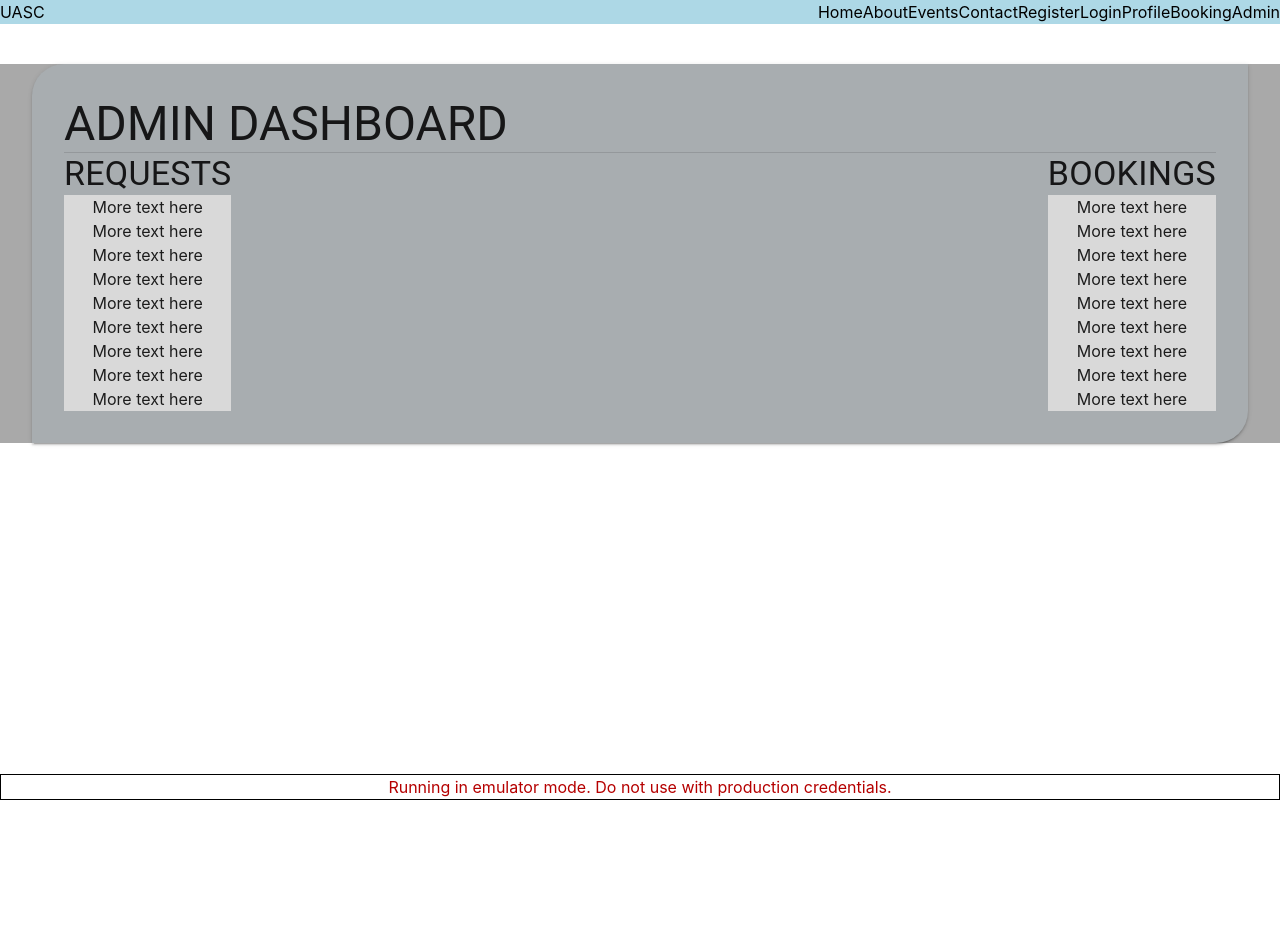
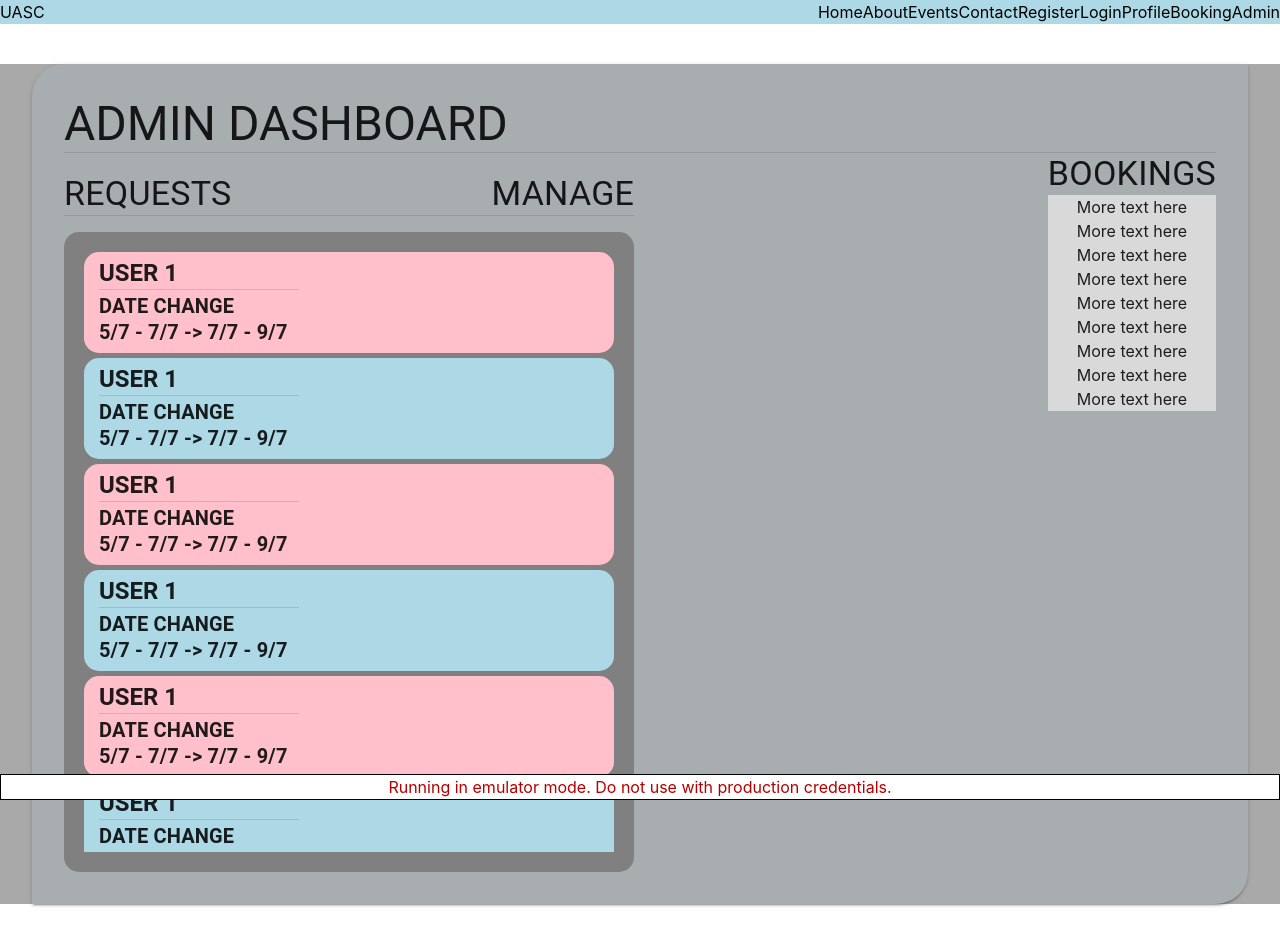
Before and after one commit to UoaWDCC/uasc-web, a React (Create React App) app in the folder frontend/: page /admin in a window 1280 px wide. Before the commit the page ends 800 px from the top, so only its background shows below. Built offline with nearby package versions, Linux system fonts and the light colour scheme.

Commit message:
Added AdminRequests component
potential styling changes can be added, as well as changes to the scrollbar to look nicer

```diff
--- a/frontend/src/components/AdminRequests.js
+++ b/frontend/src/components/AdminRequests.js
@@ -1,22 +1,225 @@
-import { Box, Typography } from "@mui/material";
+import { Grid, Typography, Box, Divider, Paper } from "@mui/material";
 
-const Requests = () => {
+const AdminDashboardRequest = () => {
+  const gridItemStyle = {
+    gridItem1: {
+      borderRadius: 15, // Change the value as needed
+      backgroundColor: "gray", // Change the background color as needed
+      padding: "20px", // Add padding as needed
+      boxShadow: "none",
+    },
+
+    gridItem2: {
+      borderRadius: 15, // Change the value as needed
+      backgroundColor: "pink", // Change the background color as needed
+      padding: "5px", // Add padding as needed
+      boxShadow: "none",
+      marginBottom: "5px",
+    },
+    gridItem3: {
+      borderRadius: 15, // Change the value as needed
+      backgroundColor: "lightblue", // Change the background color as needed
+      padding: "5px", // Add padding as needed
+      boxShadow: "none",
+      marginBottom: "5px",
+    },
+  };
+
+  const textBreakStyle = {
+    display: "block",
+    marginBottom: -6,
+  };
+
   return (
     <div>
-      <Typography variant="h4" align="left" > REQUESTS </Typography>
-      <Box sx={{bgcolor: "#D9D9D9"}}>
-        <p>More text here</p>
-        <p>More text here</p>
-        <p>More text here</p>
-        <p>More text here</p>
-        <p>More text here</p>
-        <p>More text here</p>
-        <p>More text here</p>
-        <p>More text here</p>
-        <p>More text here</p>
-      </Box>
+      <Grid container rowSpacing={2} paddingTop="20px">
+        <Grid item xs={6}>
+          <Typography variant="h4" align="left">
+            REQUESTS
+          </Typography>
+          <Divider />
+        </Grid>
+        <Grid item xs={6}>
+          <Typography variant="h4" align="right">
+            MANAGE
+          </Typography>
+          <Divider />
+        </Grid>
+
+        <Grid item xs={12}>
+          <Paper elevation={0} style={gridItemStyle.gridItem1}>
+            <Grid
+              sx={{
+                overflowY: "scroll",
+                maxHeight: "600px",
+              }}
+            >
+              <Grid item xs={12}>
+                <Paper elevation={0} style={gridItemStyle.gridItem2}>
+                  <Box paddingLeft="10px">
+                    <Typography
+                      variant="h5"
+                      align="left"
+                      sx={{ fontWeight: "bold" }}
+                    >
+                      USER 1
+                    </Typography>
+                    <Divider width="200px" />
+                    <Typography
+                      variant="h6"
+                      align="left"
+                      sx={{ fontWeight: "bold" }}
+                    >
+                      DATE CHANGE
+                      <span style={textBreakStyle}></span>
+                      5/7 - 7/7 -&gt; 7/7 - 9/7
+                    </Typography>
+                  </Box>
+                </Paper>
+              </Grid>
+              <Grid item xs={12}>
+                <Paper elevation={0} style={gridItemStyle.gridItem3}>
+                  <Box paddingLeft="10px">
+                    <Typography
+                      variant="h5"
+                      align="left"
+                      sx={{ fontWeight: "bold" }}
+                    >
+                      USER 1
+                    </Typography>
+                    <Divider width="200px" />
+                    <Typography
+                      variant="h6"
+                      align="left"
+                      sx={{ fontWeight: "bold" }}
+                    >
+                      DATE CHANGE
+                      <span style={textBreakStyle}></span>
+                      5/7 - 7/7 -&gt; 7/7 - 9/7
+                    </Typography>
+                  </Box>
+                </Paper>
+              </Grid>
+              <Grid item xs={12}>
+                <Paper elevation={0} style={gridItemStyle.gridItem2}>
+                  <Box paddingLeft="10px">
+                    <Typography
+                      variant="h5"
+                      align="left"
+                      sx={{ fontWeight: "bold" }}
+                    >
+                      USER 1
+                    </Typography>
+                    <Divider width="200px" />
+                    <Typography
+                      variant="h6"
+                      align="left"
+                      sx={{ fontWeight: "bold" }}
+                    >
+                      DATE CHANGE
+                      <span style={textBreakStyle}></span>
+                      5/7 - 7/7 -&gt; 7/7 - 9/7
+                    </Typography>
+                  </Box>
+                </Paper>
+              </Grid>
+              <Grid item xs={12}>
+                <Paper elevation={0} style={gridItemStyle.gridItem3}>
+                  <Box paddingLeft="10px">
+                    <Typography
+                      variant="h5"
+                      align="left"
+                      sx={{ fontWeight: "bold" }}
+                    >
+                      USER 1
+                    </Typography>
+                    <Divider width="200px" />
+                    <Typography
+                      variant="h6"
+                      align="left"
+                      sx={{ fontWeight: "bold" }}
+                    >
+                      DATE CHANGE
+                      <span style={textBreakStyle}></span>
+                      5/7 - 7/7 -&gt; 7/7 - 9/7
+                    </Typography>
+                  </Box>
+                </Paper>
+              </Grid>
+              <Grid item xs={12}>
+                <Paper elevation={0} style={gridItemStyle.gridItem2}>
+                  <Box paddingLeft="10px">
+                    <Typography
+                      variant="h5"
+                      align="left"
+                      sx={{ fontWeight: "bold" }}
+                    >
+                      USER 1
+                    </Typography>
+                    <Divider width="200px" />
+                    <Typography
+                      variant="h6"
+                      align="left"
+                      sx={{ fontWeight: "bold" }}
+                    >
+                      DATE CHANGE
+                      <span style={textBreakStyle}></span>
+                      5/7 - 7/7 -&gt; 7/7 - 9/7
+                    </Typography>
+                  </Box>
+                </Paper>
+              </Grid>
+              <Grid item xs={12}>
+                <Paper elevation={0} style={gridItemStyle.gridItem3}>
+                  <Box paddingLeft="10px">
+                    <Typography
+                      variant="h5"
+                      align="left"
+                      sx={{ fontWeight: "bold" }}
+                    >
+                      USER 1
+                    </Typography>
+                    <Divider width="200px" />
+                    <Typography
+                      variant="h6"
+                      align="left"
+                      sx={{ fontWeight: "bold" }}
+                    >
+                      DATE CHANGE
+                      <span style={textBreakStyle}></span>
+                      5/7 - 7/7 -&gt; 7/7 - 9/7
+                    </Typography>
+                  </Box>
+                </Paper>
+              </Grid>
+              <Grid item xs={12}>
+                <Paper elevation={0} style={gridItemStyle.gridItem2}>
+                  <Box paddingLeft="10px">
+                    <Typography
+                      variant="h5"
+                      align="left"
+                      sx={{ fontWeight: "bold" }}
+                    >
+                      USER 1
+                    </Typography>
+                    <Divider width="200px" />
+                    <Typography
+                      variant="h6"
+                      align="left"
+                      sx={{ fontWeight: "bold" }}
+                    >
+                      DATE CHANGE
+                      <span style={textBreakStyle}></span>
+                      5/7 - 7/7 -&gt; 7/7 - 9/7
+                    </Typography>
+                  </Box>
+                </Paper>
+              </Grid>
+            </Grid>
+          </Paper>
+        </Grid>
+      </Grid>
     </div>
   );
 };
-
-export default Requests;
+export default AdminDashboardRequest;
--- a/frontend/src/pages/Admin.js
+++ b/frontend/src/pages/Admin.js
@@ -3,19 +3,30 @@ import Requests from "../components/AdminRequests";
 import Bookings from "../components/AdminBookings";
 
 const Admin = () => {
-	return (
-		<div>
-      <Paper elevation={2} sx={{ margin: "32px", marginTop:"64px", padding:" 32px", backgroundColor: "#A8ADB0", borderRadius: "32px 0px 32px 0px" }}>
-        <Typography variant="h3" align="left" > ADMIN DASHBOARD </Typography>
-        <Divider/>
+  return (
+    <div>
+      <Paper
+        elevation={2}
+        sx={{
+          margin: "32px",
+          marginTop: "64px",
+          padding: " 32px",
+          backgroundColor: "#A8ADB0",
+          borderRadius: "32px 0px 32px 0px",
+        }}
+      >
+        <Typography variant="h3" align="left">
+          {" "}
+          ADMIN DASHBOARD{" "}
+        </Typography>
+        <Divider />
         <Stack direction="row" justifyContent="space-between">
-          <Requests/>
-          <Bookings/>
+          <Requests />
+          <Bookings />
         </Stack>
-
       </Paper>
-		</div>
-	);
+    </div>
+  );
 };
 
 export default Admin;
```
